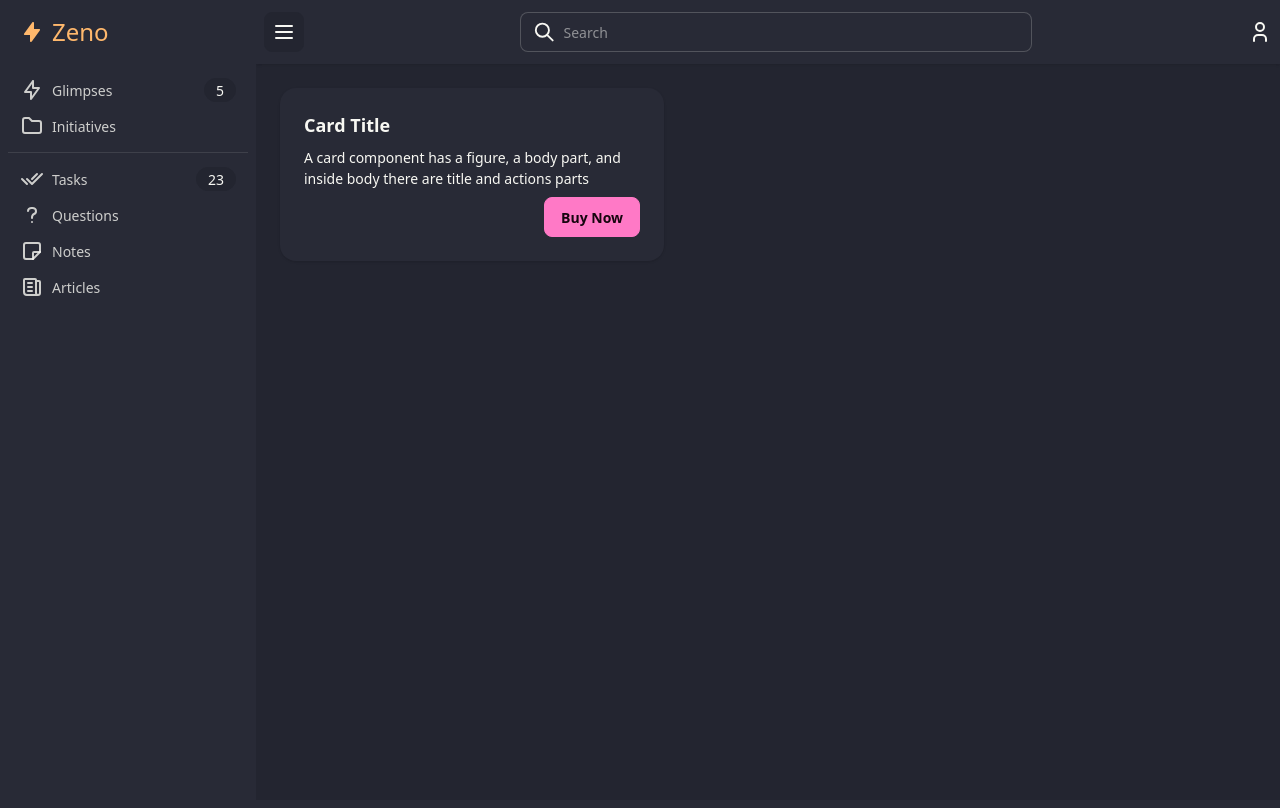
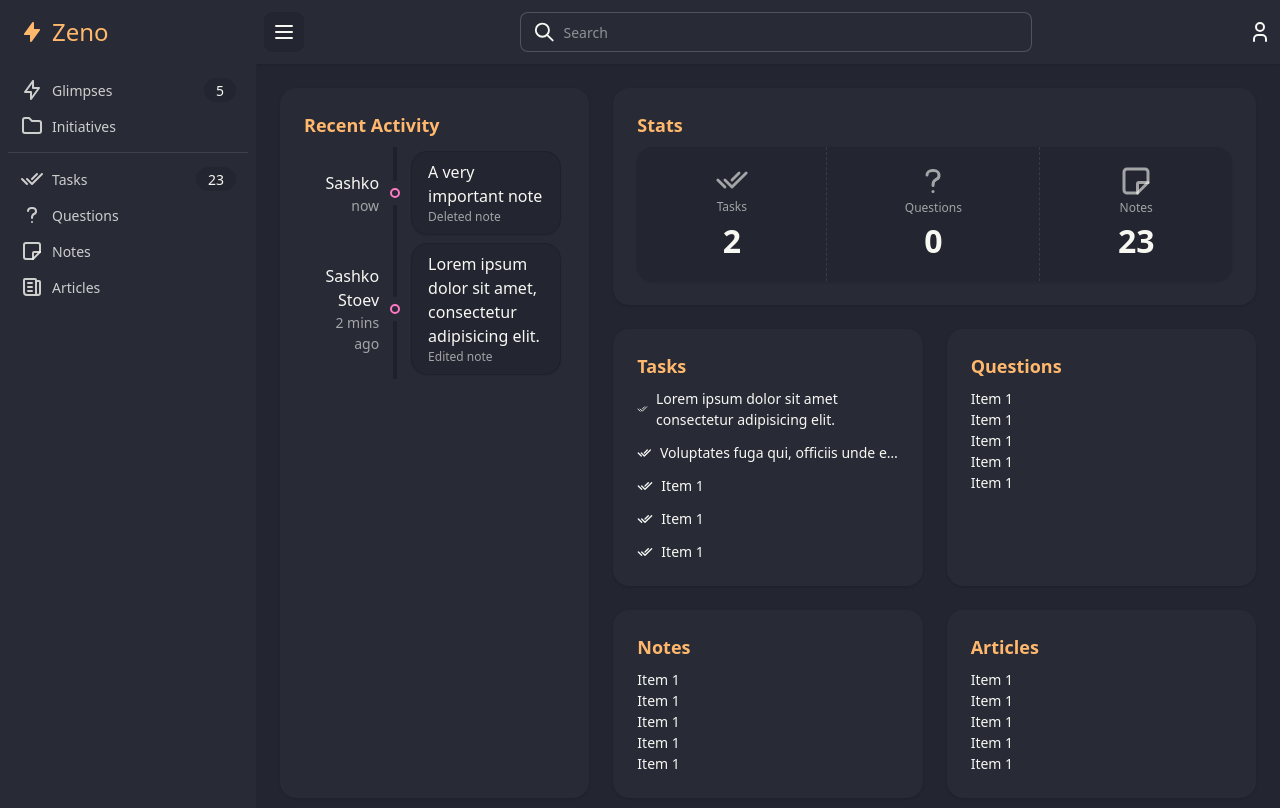
Before and after one commit to alexanderstoev/zeno-next, a Next.js app: page / in a window 1280 px wide. Shown: the top 808 px of the page. Built offline with nearby package versions, Linux system fonts and the light colour scheme.

Commit message:
minor ui changes

```diff
--- /dev/null
+++ b/src/app/components/ui/card.tsx
@@ -0,0 +1,25 @@
+import { ReactNode } from "react";
+
+export type CardProps = {
+  children?: ReactNode;
+  className?: string;
+};
+export const Card = ({ className, children }: CardProps) => {
+  return <div className={`card bg-base-100 shadow-sm ${className}`}>{children}</div>;
+};
+
+export type CardTitleProps = {
+  children?: ReactNode;
+  className?: string;
+};
+export const CardTitle = ({ className, children }: CardTitleProps) => {
+  return <h2 className={`card-title text-accent ${className}`}>{children}</h2>;
+};
+
+export type CardBodyProps = {
+  children?: ReactNode;
+  className?: string;
+};
+export const CardBody = ({ className, children }: CardBodyProps) => {
+  return <div className={`card-body ${className}`}>{children}</div>;
+};
--- /dev/null
+++ b/src/app/components/ui/timeline.tsx
@@ -0,0 +1,38 @@
+import { IconPoint } from "@tabler/icons-react";
+
+export type TimelineEvent = {
+  user: string;
+  date: string;
+  title: string;
+  description: string;
+  // eslint-disable-next-line @typescript-eslint/no-explicit-any
+  type?: any | null;
+  // eslint-disable-next-line @typescript-eslint/no-explicit-any
+  entityId?: any | null;
+};
+export type TimelineProps = {
+  events: TimelineEvent[];
+};
+export const Timeline = ({ events }: TimelineProps) => {
+  return (
+    <ul className="timeline timeline-vertical">
+      {events.map((event) => (
+        <li key={crypto.randomUUID()} className="grid-cols-[1.5fr_auto_3fr]">
+          <hr />
+          <div className="timeline-start text-right">
+            <p className="text-base">{event.user}</p>
+            <p className="text-base-content/60">{event.date}</p>
+          </div>
+          <div className="timeline-middle text-primary">
+            <IconPoint />
+          </div>
+          <div className="timeline-end timeline-box bg-base-200">
+            <p className="text-base">{event.title}</p>
+            <p className="text-base-content/60">{event.description}</p>
+          </div>
+          <hr />
+        </li>
+      ))}
+    </ul>
+  );
+};
--- a/src/app/page.tsx
+++ b/src/app/page.tsx
@@ -1,20 +1,127 @@
 "use client";
 
+import { IconChecks, IconNote, IconQuestionMark } from "@tabler/icons-react";
+
+import { Card, CardBody, CardTitle } from "@/app/components/ui/card";
+import { Timeline } from "@/app/components/ui/timeline";
+
 export default function Layout() {
+  const mockEvents = [
+    {
+      user: "Sashko",
+      date: "now",
+      title: "A very important note",
+      description: "Deleted note",
+    },
+    {
+      user: "Sashko Stoev",
+      date: "2 mins ago",
+      title: "Lorem ipsum dolor sit amet, consectetur adipisicing elit.",
+      description: "Edited note",
+    },
+  ];
+
   return (
-    <main className="bg-base-200 h-full w-full p-6">
-      <div className="card bg-base-100 w-96 shadow-sm">
-        <div className="card-body">
-          <h2 className="card-title">Card Title</h2>
-          <p>
-            A card component has a figure, a body part, and inside body there
-            are title and actions parts
-          </p>
-          <div className="card-actions justify-end">
-            <button className="btn btn-primary">Buy Now</button>
+    <main className="bg-base-200 grid h-full w-full grid-cols-3 gap-6 p-6">
+      <Card className="row-span-3">
+        <CardBody>
+          <CardTitle>Recent Activity</CardTitle>
+          <Timeline events={mockEvents} />
+        </CardBody>
+      </Card>
+
+      <Card className="col-span-2">
+        <CardBody>
+          <CardTitle>Stats</CardTitle>
+          <div className="stats bg-base-200 shadow">
+            <div className="stat place-items-center">
+              <div className="stat-title">
+                <IconChecks size={34} />
+              </div>
+              <div className="stat-desc">Tasks</div>
+              <div className="stat-value">2</div>
+            </div>
+
+            <div className="stat place-items-center">
+              <div className="stat-title">
+                <IconQuestionMark size={36} />
+              </div>
+              <div className="stat-desc">Questions</div>
+              <div className="stat-value">0</div>
+            </div>
+
+            <div className="stat place-items-center">
+              <div className="stat-title">
+                <IconNote size={36} />
+              </div>
+              <div className="stat-desc">Notes</div>
+              <div className="stat-value">23</div>
+            </div>
           </div>
-        </div>
-      </div>
+        </CardBody>
+      </Card>
+      <Card>
+        <CardBody>
+          <CardTitle>Tasks</CardTitle>
+          <ul className="flex flex-col gap-3">
+            <li className="flex items-center gap-2">
+              <IconChecks size={16} /> Lorem ipsum dolor sit amet consectetur adipisicing elit.
+            </li>
+            <li className="flex items-center gap-2">
+              <IconChecks size={16} />{" "}
+              <span className="w-full truncate">
+                Voluptates fuga qui, officiis unde et voluptas dolorum, neque, placeat quia libero
+                atque commodi blanditiis aperiam veniam iusto amet ducimus quae distinctio.
+              </span>
+            </li>
+            <li className="flex items-center gap-2">
+              <IconChecks size={16} /> Item 1
+            </li>
+            <li className="flex items-center gap-2">
+              <IconChecks size={16} /> Item 1
+            </li>
+            <li className="flex items-center gap-2">
+              <IconChecks size={16} /> Item 1
+            </li>
+          </ul>
+        </CardBody>
+      </Card>
+      <Card>
+        <CardBody>
+          <CardTitle>Questions</CardTitle>
+          <ul className="">
+            <li>Item 1</li>
+            <li>Item 1</li>
+            <li>Item 1</li>
+            <li>Item 1</li>
+            <li>Item 1</li>
+          </ul>
+        </CardBody>
+      </Card>
+      <Card>
+        <CardBody>
+          <CardTitle>Notes</CardTitle>
+          <ul className="">
+            <li>Item 1</li>
+            <li>Item 1</li>
+            <li>Item 1</li>
+            <li>Item 1</li>
+            <li>Item 1</li>
+          </ul>
+        </CardBody>
+      </Card>
+      <Card>
+        <CardBody>
+          <CardTitle>Articles</CardTitle>
+          <ul className="">
+            <li>Item 1</li>
+            <li>Item 1</li>
+            <li>Item 1</li>
+            <li>Item 1</li>
+            <li>Item 1</li>
+          </ul>
+        </CardBody>
+      </Card>
     </main>
   );
 }
```
